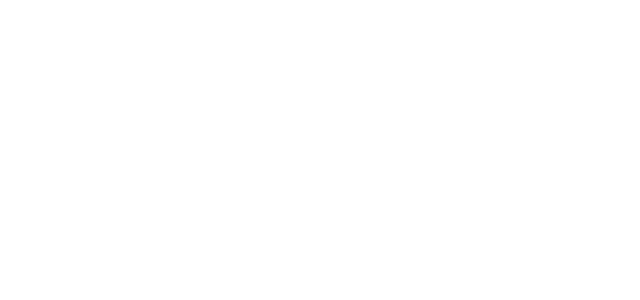
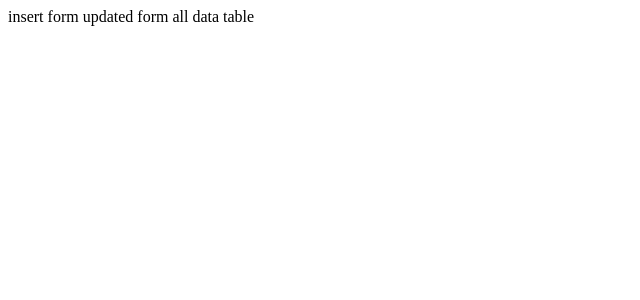
Before and after one commit to nasagaurav/react-g-crud, a React (Create React App) app: page / in a window 1280 px wide. Shown: the top 300 px of the page, without its empty margins (0-640 px from the left). Built offline with nearby package versions, Linux system fonts and the light colour scheme.

Commit message:
crud-html-added

```diff
--- a/src/App.js
+++ b/src/App.js
@@ -1,9 +1,15 @@
 import React from "react";
 import "./style.css";
+//crud - create[post],read[get],update[patch,put],delete[delete]
 
 export default function App() {
   return (
     <div>
+      insert form
+      updated form
+      all data
+      table
+
 
     </div>
   );
```
